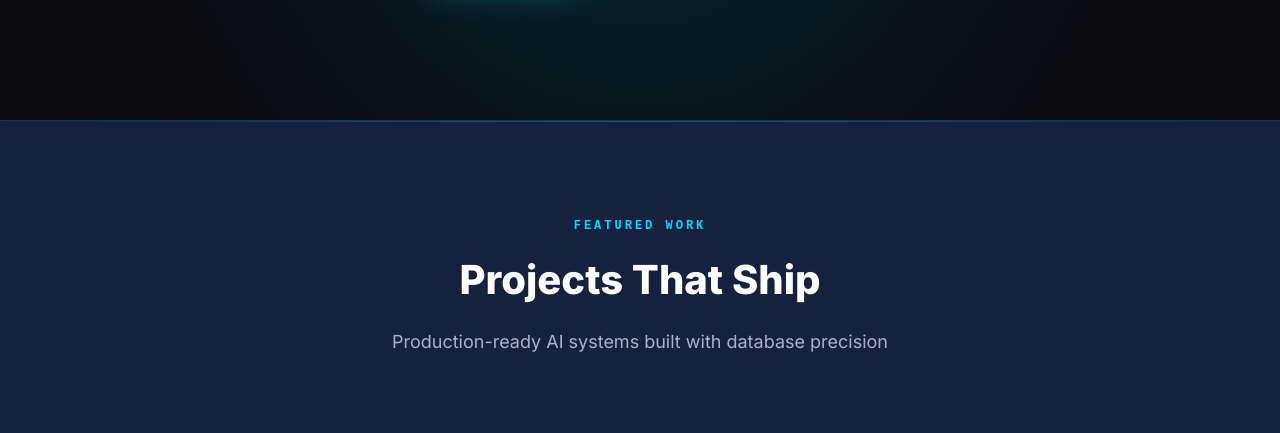
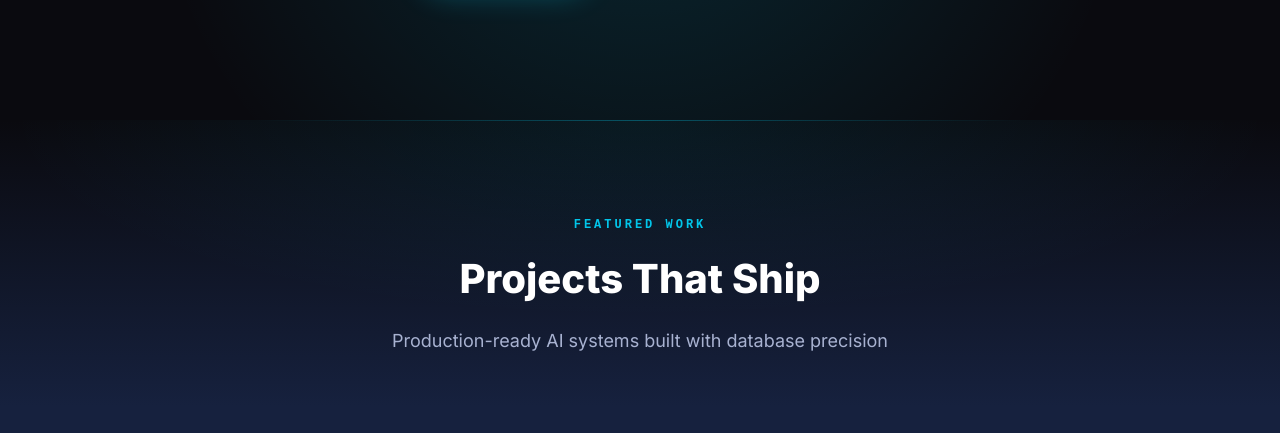
Before and after one commit to tsteelesql/tsteelesql.github.io, a plain HTML site: page index.html in a window 1280 px wide. Shown: the part 680-1113 px from the top of the page. Drawn offline with Linux system fonts and the light colour scheme.

Commit message:
Smoothed transition from home to projects

```diff
--- a/styles.css
+++ b/styles.css
@@ -407,8 +407,7 @@ body {
    =================================== */
 .projects {
     padding: var(--spacing-xl) var(--spacing-md);
-    background: var(--bg-elevated);
-    border-top: 1px solid rgba(0, 217, 255, 0.1);
+    background: linear-gradient(180deg, var(--bg-dark) 0%, var(--bg-elevated) 15%, var(--bg-elevated) 100%);
     position: relative;
 }
 
@@ -418,6 +417,18 @@ body {
     top: 0;
     left: 0;
     right: 0;
+    height: 200px;
+    background: radial-gradient(ellipse at top, rgba(0, 217, 255, 0.08) 0%, transparent 70%);
+    pointer-events: none;
+}
+
+.projects::after {
+    content: '';
+    position: absolute;
+    top: 0;
+    left: 50%;
+    transform: translateX(-50%);
+    width: 60%;
     height: 1px;
     background: linear-gradient(90deg, transparent 0%, var(--accent-primary) 50%, transparent 100%);
     opacity: 0.3;
@@ -426,6 +437,8 @@ body {
 .section-header {
     text-align: center;
     margin-bottom: var(--spacing-xl);
+    position: relative;
+    z-index: 1;
 }
 
 .magazine-label {
@@ -436,6 +449,7 @@ body {
     letter-spacing: 3px;
     font-family: 'Courier New', monospace;
     margin-bottom: 0.75rem;
+    opacity: 0.9;
 }
 
 .section-subtitle {
```
